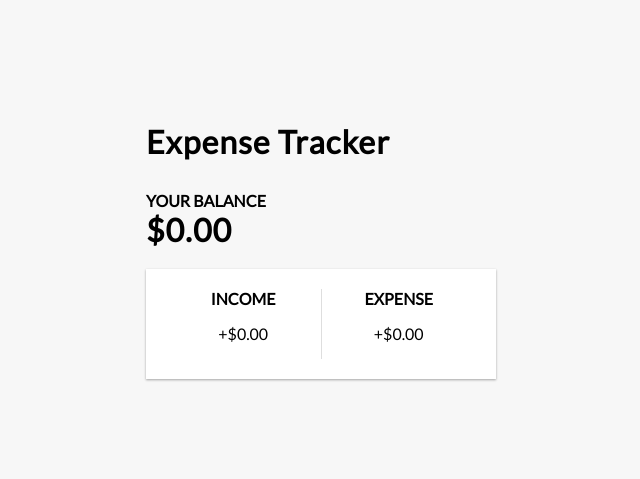
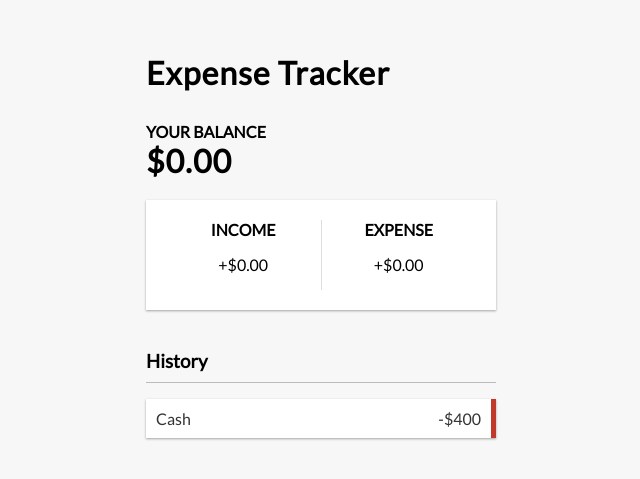
Before and after one commit to ZachPfeifer/React-Expense-Tracker, a React (Create React App) app: page / in a window 1280 px wide. Shown: the part 135-614 px from the top of the page, without its empty margins (319-959 px from the left). Built offline with nearby package versions, Linux system fonts and the light colour scheme.

Commit message:
Started Transaction history

```diff
--- a/src/App.js
+++ b/src/App.js
@@ -3,6 +3,7 @@
 import Header from './components/Header';
 import Balance from './components/Balance';
 import IncomeExpenses from './components/IncomeExpenses';
+import TransactionList from './components/TransactionList';
 
 
 function App() {
@@ -13,6 +14,7 @@
       <div className="container">
         <Balance />
         <IncomeExpenses />
+        <TransactionList />
       </div>
     </div>
   );
--- /dev/null
+++ b/src/components/TransactionList.js
@@ -0,0 +1,16 @@
+import React from 'react'
+
+const TransactionList = () => {
+  return (
+    <>
+      <h3>History</h3>
+      <ul id="list" className="list">
+        <li className="minus">
+          Cash <span>-$400</span><button className="delete-btn">X</button>
+        </li>
+      </ul>
+    </>
+  )
+}
+
+export default TransactionList
```
